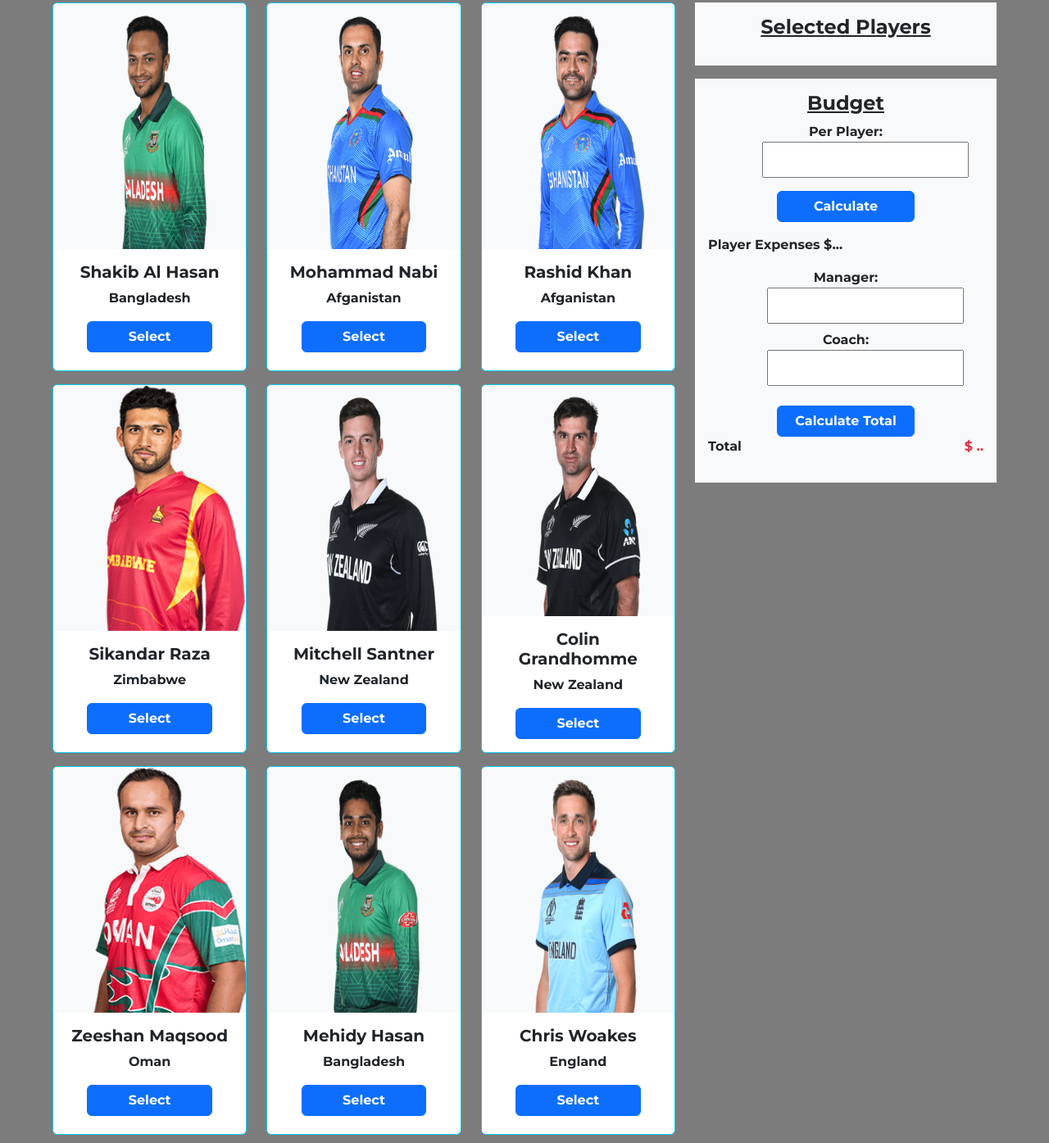
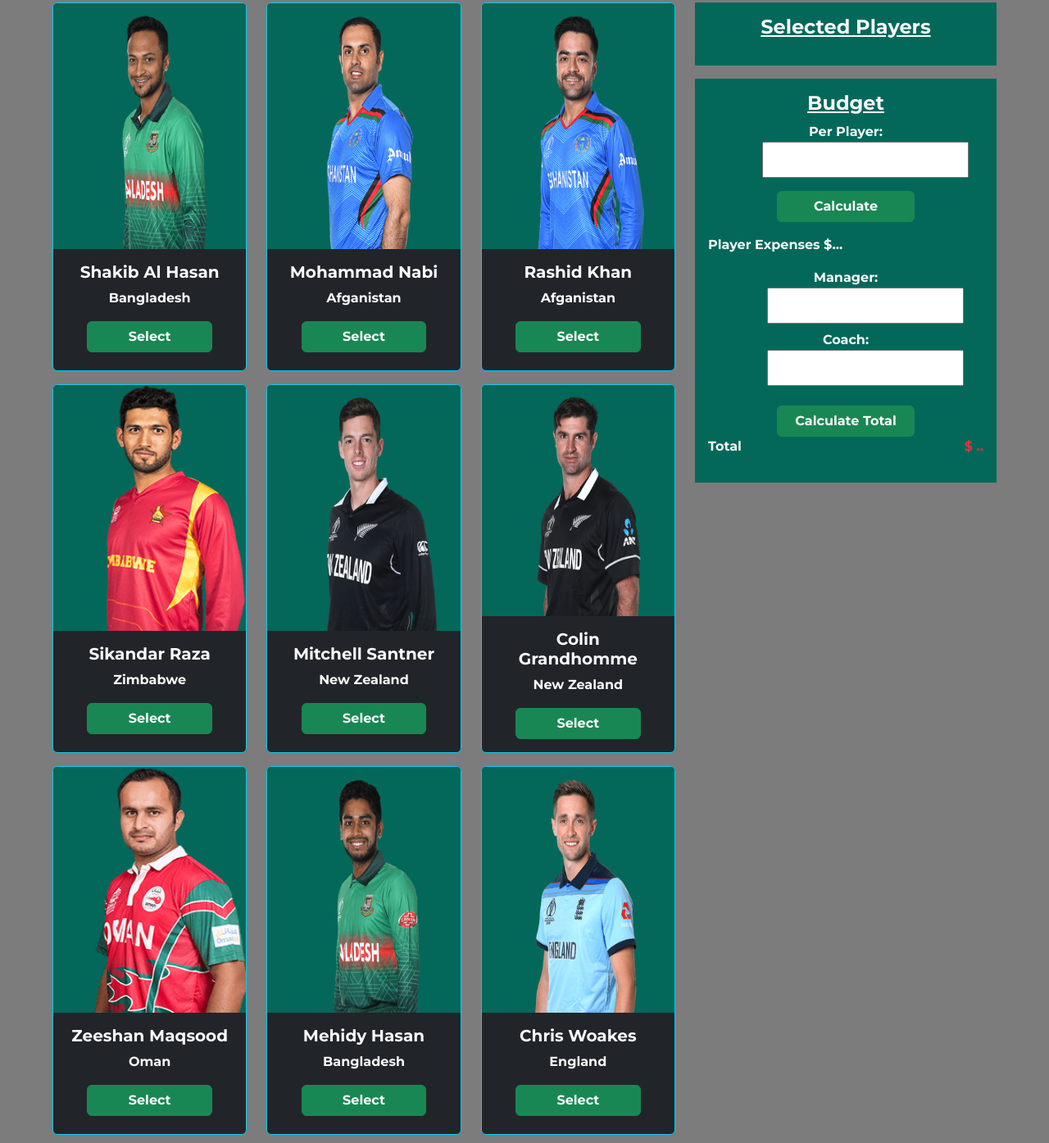
Before and after one commit to Rakib01754/best-five, a plain HTML site: page index.html in a window 1280 px wide. Shown: the part 445-1840 px from the top of the page at 82% size. Drawn offline with nearby package versions, Linux system fonts and the light colour scheme; a web font is replaced by a local one.

Commit message:
card style updated

```diff
--- a/index.html
+++ b/index.html
@@ -34,92 +34,92 @@
                 <div class=" col-lg-8 col-md-8 col-12">
                     <div class="row gy-3">
                         <div class="col-lg-4 col-md-6 col-12">
-                            <div class="card text-center border-info">
-                                <img src="images/shakib.png" class="bg-light card-img-top " alt="...">
+                            <div class="card text-center border-info bg-dark text-light">
+                                <img src="images/shakib.png" class="card-img-top " alt="...">
                                 <div class="card-body">
                                     <h5 class="card-title fw-bold">Shakib Al Hasan</h5>
                                     <p class="card-text fw-bold">Bangladesh</p>
-                                    <button class="btn btn-primary fw-bold w-75 mx-auto">Select</button>
+                                    <button class="btn btn-success fw-bold w-75 mx-auto">Select</button>
                                 </div>
                             </div>
                         </div>
                         <div class="col-lg-4 col-md-6 col-12">
-                            <div class="card text-center border-info">
-                                <img src="images/nabi.png" class="bg-light card-img-top " alt="...">
+                            <div class="card text-center border-info bg-dark text-light">
+                                <img src="images/nabi.png" class="card-img-top " alt="...">
                                 <div class="card-body">
                                     <h5 class="card-title fw-bold"> Mohammad Nabi</h5>
                                     <p class="card-text fw-bold">Afganistan</p>
-                                    <button class="btn btn-primary fw-bold w-75 mx-auto">Select</button>
+                                    <button class="btn btn-success fw-bold w-75 mx-auto">Select</button>
                                 </div>
                             </div>
                         </div>
                         <div class="col-lg-4 col-md-6 col-12">
-                            <div class="card text-center border-info">
-                                <img src="images/rashid.png" class="bg-light card-img-top " alt="...">
+                            <div class="card text-center border-info bg-dark text-light">
+                                <img src="images/rashid.png" class="card-img-top " alt="...">
                                 <div class="card-body">
                                     <h5 class="card-title fw-bold"> Rashid Khan</h5>
                                     <p class="card-text fw-bold">Afganistan</p>
-                                    <button class="btn btn-primary fw-bold w-75 mx-auto">Select</button>
+                                    <button class="btn btn-success fw-bold w-75 mx-auto">Select</button>
                                 </div>
                             </div>
                         </div>
                         <div class="col-lg-4 col-md-6 col-12">
-                            <div class="card text-center border-info">
-                                <img src="images/raja.png" class="bg-light card-img-top " alt="...">
+                            <div class="card text-center border-info bg-dark text-light">
+                                <img src="images/raja.png" class="card-img-top " alt="...">
                                 <div class="card-body">
                                     <h5 class="card-title fw-bold">Sikandar Raza</h5>
                                     <p class="card-text fw-bold">Zimbabwe</p>
-                                    <button class="btn btn-primary fw-bold w-75 mx-auto">Select</button>
+                                    <button class="btn btn-success fw-bold w-75 mx-auto">Select</button>
                                 </div>
                             </div>
                         </div>
                         <div class="col-lg-4 col-md-6 col-12">
-                            <div class="card text-center border-info">
-                                <img src="images/santner.png" class="bg-light card-img-top " alt="...">
+                            <div class="card text-center border-info bg-dark text-light">
+                                <img src="images/santner.png" class="card-img-top " alt="...">
                                 <div class="card-body">
                                     <h5 class="card-title fw-bold"> Mitchell Santner</h5>
                                     <p class="card-text fw-bold">New Zealand</p>
-                                    <button class="btn btn-primary fw-bold w-75 mx-auto">Select</button>
+                                    <button class="btn btn-success fw-bold w-75 mx-auto">Select</button>
                                 </div>
                             </div>
                         </div>
                         <div class="col-lg-4 col-md-6 col-12">
-                            <div class="card text-center border-info">
-                                <img src="images/colin.png" class="bg-light card-img-top " alt="...">
+                            <div class="card text-center border-info bg-dark text-light">
+                                <img src="images/colin.png" class="card-img-top " alt="...">
                                 <div class="card-body">
                                     <h5 class="card-title fw-bold">Colin Grandhomme</h5>
                                     <p class="card-text fw-bold">New Zealand</p>
-                                    <button class="btn btn-primary fw-bold w-75 mx-auto">Select</button>
+                                    <button class="btn btn-success fw-bold w-75 mx-auto">Select</button>
                                 </div>
                             </div>
                         </div>
                         <div class="col-lg-4 col-md-6 col-12">
-                            <div class="card text-center border-info">
-                                <img src="images/zeesan.png" class="bg-light card-img-top " alt="...">
+                            <div class="card text-center border-info bg-dark text-light">
+                                <img src="images/zeesan.png" class="card-img-top " alt="...">
                                 <div class="card-body">
                                     <h5 class="card-title fw-bold">Zeeshan Maqsood</h5>
                                     <p class="card-text fw-bold">Oman</p>
-                                    <button class="btn btn-primary fw-bold w-75 mx-auto">Select</button>
+                                    <button class="btn btn-success fw-bold w-75 mx-auto">Select</button>
                                 </div>
                             </div>
                         </div>
                         <div class="col-lg-4 col-md-6 col-12">
-                            <div class="card text-center border-info">
-                                <img src="images/mehedi.png" class="bg-light card-img-top " alt="...">
+                            <div class="card text-center border-info bg-dark text-light">
+                                <img src="images/mehedi.png" class="card-img-top " alt="...">
                                 <div class="card-body">
                                     <h5 class="card-title fw-bold">Mehidy Hasan</h5>
                                     <p class="card-text fw-bold">Bangladesh</p>
-                                    <button class="btn btn-primary fw-bold w-75 mx-auto">Select</button>
+                                    <button class="btn btn-success fw-bold w-75 mx-auto">Select</button>
                                 </div>
                             </div>
                         </div>
                         <div class="col-lg-4 col-md-6 col-12">
-                            <div class="card text-center border-info border-info">
-                                <img src="images/woakes.png" class="bg-light card-img-top " alt="...">
+                            <div class="card text-center border-info border-info bg-dark text-light">
+                                <img src="images/woakes.png" class="card-img-top " alt="...">
                                 <div class="card-body">
                                     <h5 class="card-title fw-bold">Chris Woakes</h5>
                                     <p class="card-text fw-bold">England</p>
-                                    <button class="btn btn-primary fw-bold w-75 mx-auto">Select</button>
+                                    <button class="btn btn-success fw-bold w-75 mx-auto">Select</button>
                                 </div>
                             </div>
                         </div>
@@ -129,20 +129,20 @@
                 <!-- Players Area End  -->
 
                 <!-- Calculation Area Start  -->
-                <div class="col-lg-4 col-md-4 col-12">
-                    <div class="border-info bg-light py-3">
+                <div class="col-lg-4 col-md-4 col-12 text-light">
+                    <div class="border-info side-menu py-3">
                         <h4 class="fw-bold text-center text-decoration-underline">Selected Players</h4>
                         <ol>
 
                         </ol>
                     </div>
-                    <div class="border-info bg-light mt-3 p-3 ">
+                    <div class="border-info mt-3 p-3 side-menu">
                         <h4 class="fw-bold text-center text-decoration-underline">Budget</h4>
                         <div class="per-player text-center">
                             <span class="fw-bold d-block">Per Player:</span>
                             <span class="w-75 ms-5"><input type="text" name="" id="" class="w-75 p-2"></span>
                             <div class=" text-center"><button
-                                    class="btn btn-primary fw-bold mt-3 w-50">Calculate</button>
+                                    class="btn btn-success fw-bold mt-3 w-50">Calculate</button>
                             </div>
                         </div>
 
@@ -157,7 +157,7 @@
                                     <span class="fw-bold d-block">Coach:</span>
                                     <span class="w-75 ms-5"><input type="text" name="" id="" class="w-75 p-2"></span>
                                 </div>
-                                <div class="text-center"><button class="btn btn-primary fw-bold mt-3 w-50">Calculate
+                                <div class="text-center"><button class="btn btn-success fw-bold mt-3 w-50">Calculate
                                         Total</button>
                                 </div>
                                 <div class="d-flex justify-content-between">
--- a/style.css
+++ b/style.css
@@ -16,7 +16,7 @@ header {
     background-size: cover;
     height: 400px;
     font-family: 'DynaPuff', cursive;
-    color: rgb(233, 2, 144);
+    color: rgb(9, 211, 134);
 
 }
 
@@ -30,4 +30,9 @@ main {
 
 .card img {
     height: 300px;
+    background-color: rgb(3, 104, 90);
 }
+
+.side-menu {
+    background-color: rgb(3, 104, 90);
+}
```
